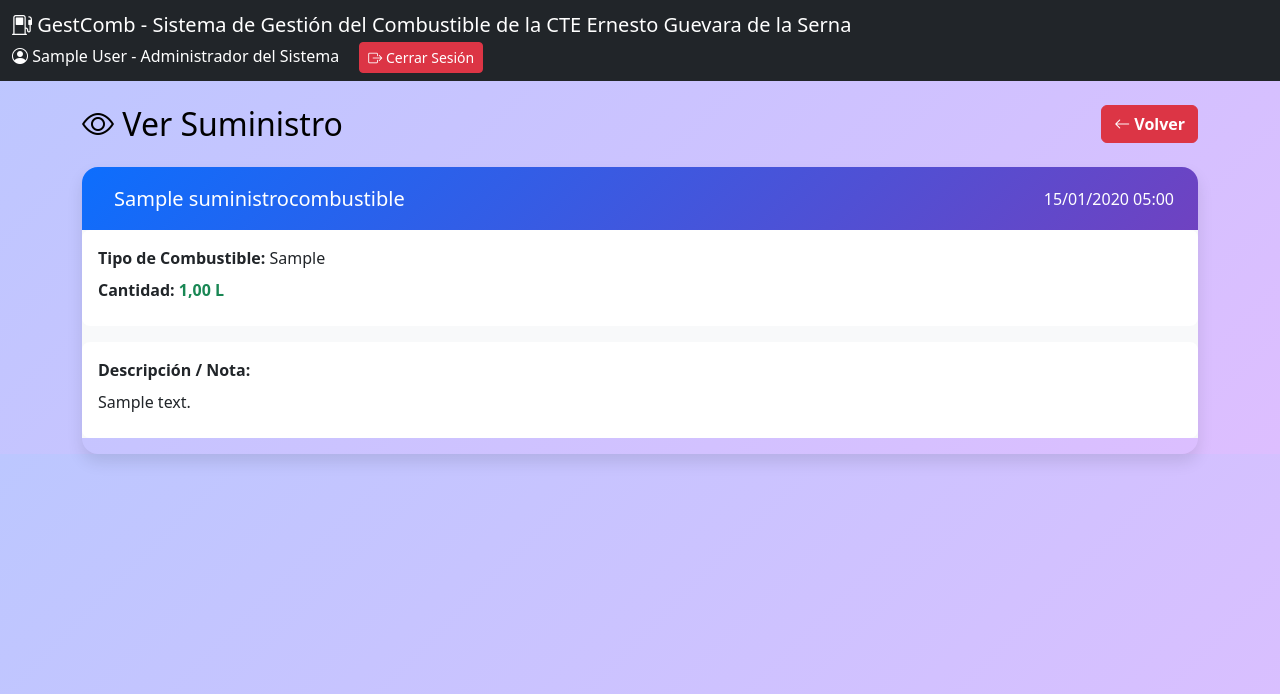
After one commit to josecarlospr2002/gestor-de-combustible-cte, a Django app: page /suministros/ver/1/ in a window 1280 px wide. The commit adds this page. Shown: the top 694 px of the page. Run offline with Django 5.2, Linux system fonts and the light colour scheme; a user stored in the database is signed in; tables that the repository leaves empty hold one stand-in row (values such as "Sample post").

Commit message:
Mejoras en filtros de tablas y modal de validación de suministro

```diff
--- a/combustible/models.py
+++ b/combustible/models.py
@@ -84,16 +84,14 @@ class DespachoCombustible(models.Model):
 
 
 class SuministroCombustible(models.Model):
+    ESTADOS_SUMINISTRO = [
+        ('pendiente', 'Pendiente de Validar'),
+        ('validado', 'Validado'),
+    ]
+
     nombre = models.CharField(max_length=100, blank=True, verbose_name='Nombre del Suministro')
     fecha_hora = models.DateTimeField(verbose_name='Fecha y Hora')
     tipo_combustible = models.CharField(max_length=50, verbose_name='Tipo de Combustible')
     cantidad = models.DecimalField(max_digits=12, decimal_places=2, verbose_name='Cantidad de Combustible')
+    estado = models.CharField(max_length=20, choices=ESTADOS_SUMINISTRO, default='pendiente', verbose_name='Estado')
     descripcion = models.TextField(blank=True, null=True, verbose_name='Descripción / Nota')
-
-    class Meta:
-        verbose_name = 'Suministro de Combustible'
-        verbose_name_plural = 'Suministros de Combustible'
-        ordering = ['-fecha_hora']
-
-    def __str__(self):
-        return f"Suministro: {self.tipo_combustible} - {self.cantidad}L ({self.fecha_hora.strftime('%d/%m/%Y')})"
--- a/combustible/urls.py
+++ b/combustible/urls.py
@@ -20,4 +20,6 @@ urlpatterns = [
     path('suministros/crear/', views.crear_suministro, name='crear_suministro'),
     path('suministros/editar/<int:pk>/', views.editar_suministro, name='editar_suministro'),
     path('suministros/eliminar/<int:pk>/', views.eliminar_suministro, name='eliminar_suministro'),
+    path('suministros/ver/<int:pk>/', views.ver_suministro, name='ver_suministro'),
+    path('suministros/validar/<int:pk>/', views.validar_suministro, name='validar_suministro'),
 ]
--- a/combustible/views.py
+++ b/combustible/views.py
@@ -707,3 +707,24 @@ def eliminar_suministro(request, pk):
     suministro.delete()
     messages.success(request, 'Suministro eliminado correctamente.')
     return redirect('lista_suministros')
+
+@login_required
+def ver_suministro(request, pk):
+    if request.user.departamento not in ['admin', 'petroleo']:
+        messages.error(request, 'No tiene permisos para ver este suministro.')
+        return redirect('dashboard')
+
+    suministro = get_object_or_404(SuministroCombustible, pk=pk)
+    return render(request, 'combustible/ver_suministro.html', {'suministro': suministro})
+
+@login_required
+def validar_suministro(request, pk):
+    if request.user.departamento not in ['admin', 'petroleo']:
+        messages.error(request, 'No tiene permisos para realizar esta acción.')
+        return redirect('dashboard')
+
+    suministro = get_object_or_404(SuministroCombustible, pk=pk, estado='pendiente')
+    suministro.estado = 'validado'
+    suministro.save()
+    messages.success(request, f'Suministro "{suministro.nombre}" validado correctamente.')
+    return redirect('lista_suministros')
--- a/templates/base.html
+++ b/templates/base.html
@@ -117,6 +117,33 @@
         </div>
     </div>
 
+    <!-- Modal Confirmar Validación de Suministro -->
+    <div class="modal fade" id="confirmarValidarSuministroModal" tabindex="-1">
+        <div class="modal-dialog modal-dialog-centered">
+            <div class="modal-content border-0 rounded-4 shadow-lg">
+                <div class="modal-header text-white" style="background: linear-gradient(135deg, #198754, #157347);">
+                    <h5 class="modal-title">
+                        <i class="bi bi-check-circle-fill"></i> Confirmar Validación
+                    </h5>
+                    <button type="button" class="btn-close btn-close-white" data-bs-dismiss="modal"></button>
+                </div>
+                <div class="modal-body text-center py-4">
+                    <i class="bi bi-check-circle text-success" style="font-size: 3rem;"></i>
+                    <p class="mt-3 fs-5">¿Está seguro de validar este suministro?</p>
+                    <small class="text-muted">Una vez validado, no podrá modificarse ni eliminarse.</small>
+                </div>
+                <div class="modal-footer justify-content-center">
+                    <button type="button" class="btn btn-secondary" data-bs-dismiss="modal">
+                        <i class="bi bi-x-circle"></i> Cancelar
+                    </button>
+                    <a href="#" id="confirmarValidarSuministroBtn" class="btn btn-success">
+                        <i class="bi bi-check-circle"></i> Validar
+                    </a>
+                </div>
+            </div>
+        </div>
+    </div>
+
     <!-- Modal Confirmar Eliminación -->
     <div class="modal fade" id="confirmarEliminar" tabindex="-1">
         <div class="modal-dialog modal-dialog-centered">
@@ -155,6 +182,11 @@
         var modal = new bootstrap.Modal(document.getElementById('confirmarEnviarModal'));
         modal.show();
     }
+    function confirmarValidarSuministro(url) {
+        document.getElementById('confirmarValidarSuministroBtn').href = url;
+        var modal = new bootstrap.Modal(document.getElementById('confirmarValidarSuministroModal'));
+        modal.show();
+    }
     </script>
 
     <script src="https://cdn.jsdelivr.net/npm/bootstrap@5.3.0/dist/js/bootstrap.bundle.min.js"></script>
--- a/templates/combustible/crear_solicitud.html
+++ b/templates/combustible/crear_solicitud.html
@@ -432,4 +432,4 @@ document.addEventListener('DOMContentLoaded', function() {
     calcularTodo();
 });
 </script>
-{% endblock %}
+{% endblock %}A
--- /dev/null
+++ b/templates/combustible/ver_suministro.html
@@ -0,0 +1,64 @@
+{% extends 'base.html' %}
+
+{% block content %}
+<style>
+body { background: linear-gradient(135deg, #bcc7ff, #ddbeff); }
+.card-suministro {
+    border-radius: 1rem;
+    overflow: hidden;
+    box-shadow: 0 0.5rem 1rem rgba(0, 0, 0, 0.1);
+}
+.card-header-custom {
+    background: linear-gradient(135deg, #0d6efd, #6f42c1);
+    padding: 1.2rem 1.5rem;
+}
+.info-row {
+    background: white;
+    border-radius: 0.5rem;
+    padding: 1rem;
+    margin-bottom: 1rem;
+}
+.info-row p {
+    margin-bottom: 0.5rem;
+}
+</style>
+
+<div class="d-flex justify-content-between align-items-center mb-4">
+    <h2 class="mb-0" style="color: black;">
+        <i class="bi bi-eye"></i> Ver Suministro
+    </h2>
+    <a href="{% url 'lista_suministros' %}" class="btn btn-danger fw-bold">
+        <i class="bi bi-arrow-left"></i> Volver
+    </a>
+</div>
+
+<div class="card-suministro">
+    <div class="card-header-custom text-white">
+        <div class="d-flex justify-content-between align-items-center flex-wrap">
+            <h5 class="mb-0 ms-2">
+                {% if suministro.nombre %}
+                    {{ suministro.nombre }}
+                {% else %}
+                    Suministro sin nombre
+                {% endif %}
+            </h5>
+            <span>{{ suministro.fecha_hora|date:"d/m/Y H:i" }}</span>
+        </div>
+    </div>
+    <div class="card-body bg-light">
+        <div class="info-row">
+            <p><strong>Tipo de Combustible:</strong> {{ suministro.tipo_combustible }}</p>
+            <p><strong>Cantidad:</strong> <span class="text-success fw-bold">{{ suministro.cantidad|floatformat:2 }} L</span></p>
+        </div>
+
+        <div class="info-row">
+            <p><strong>Descripción / Nota:</strong></p>
+            {% if suministro.descripcion %}
+                <p>{{ suministro.descripcion }}</p>
+            {% else %}
+                <p class="text-muted fst-italic">Sin descripción</p>
+            {% endif %}
+        </div>
+    </div>
+</div>
+{% endblock %}
```
Also changed, not shown: templates/combustible/lista_despachos.html (+4 -15 lines), templates/combustible/lista_solicitudes.html (+4 -16 lines), templates/combustible/lista_suministros.html (+26 -16 lines), combustible/migrations/0013_alter_suministrocombustible_options_and_more.py (added).
